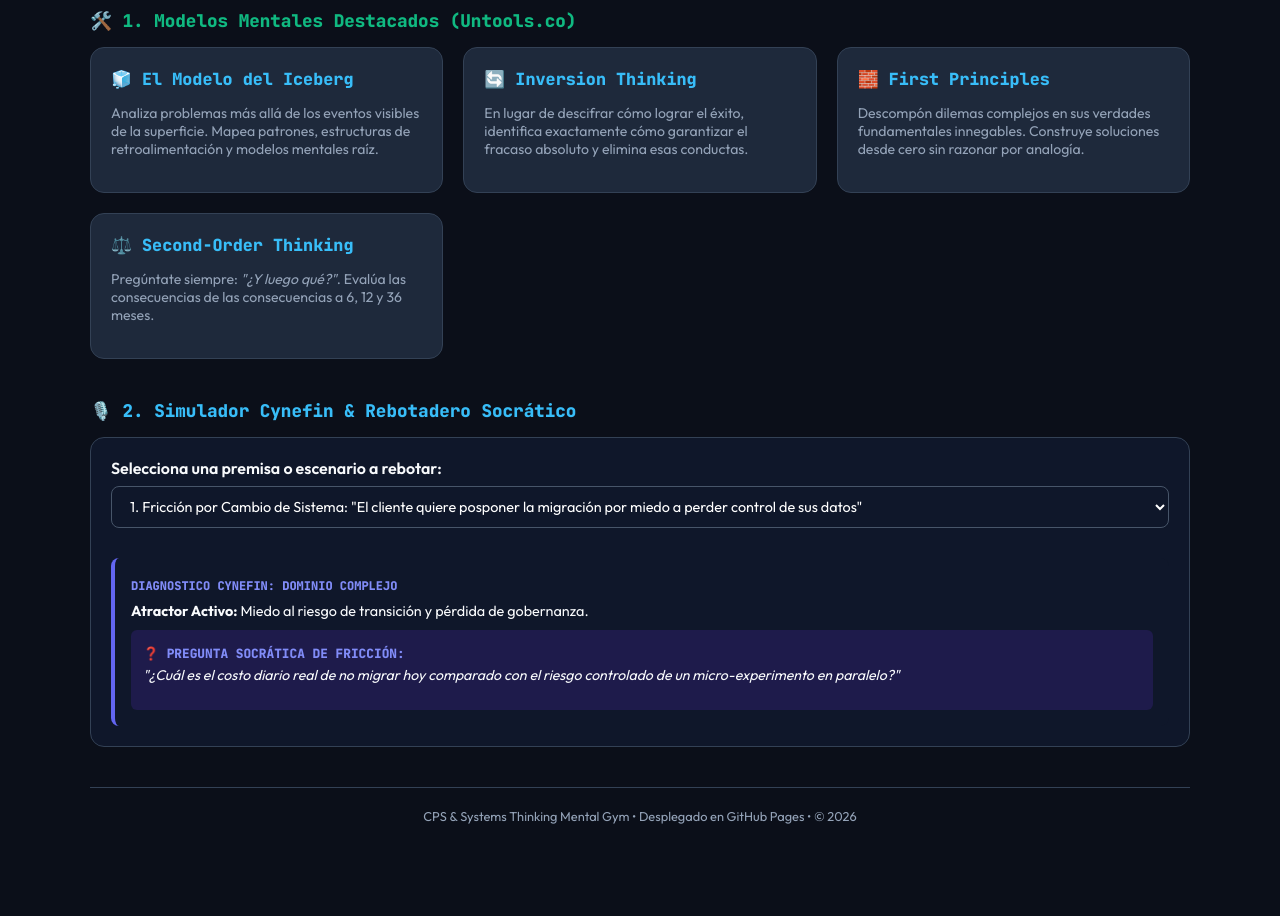
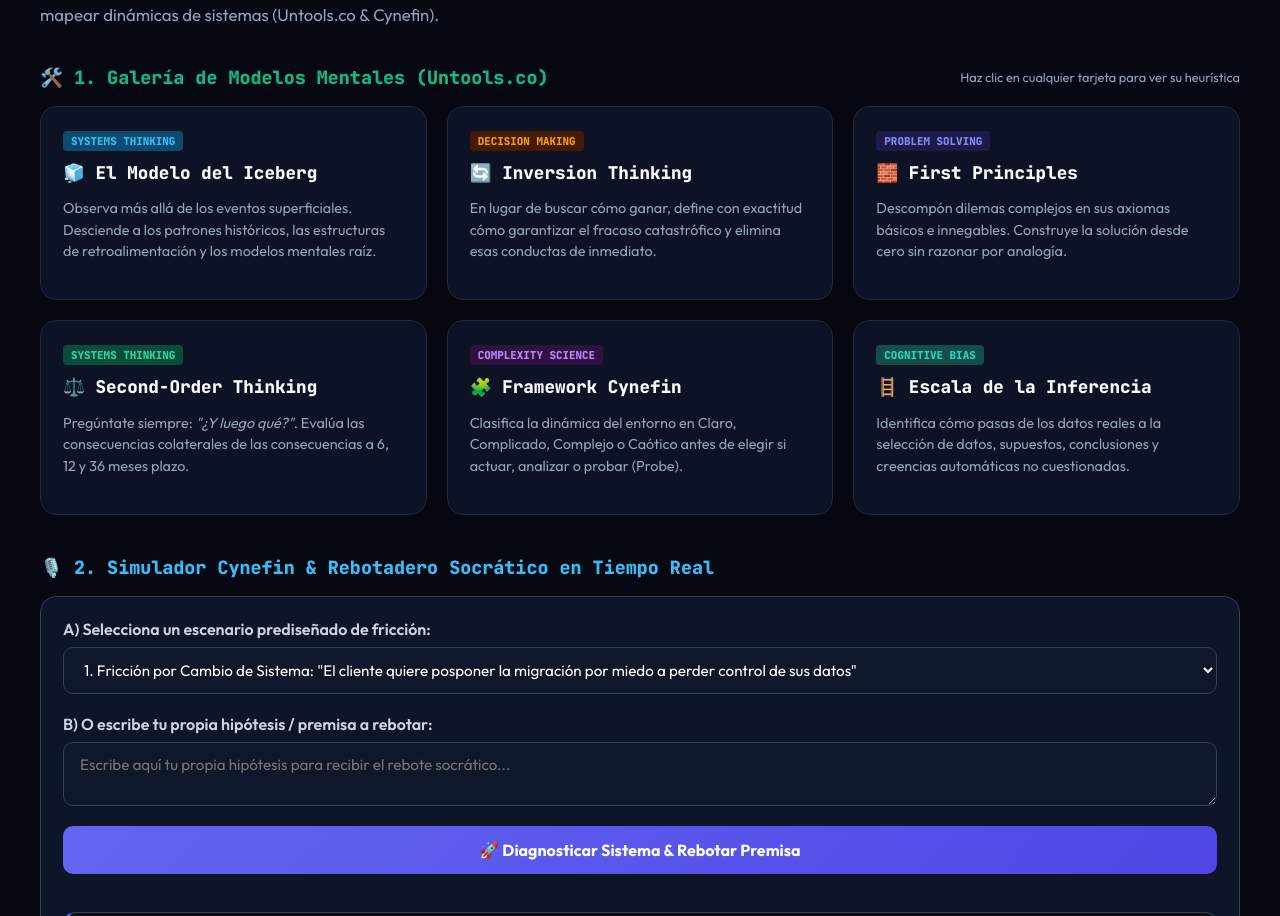
Before and after one commit to agutierrez11/CPS-Mental-Gym, a plain HTML site: page index.html in a window 1280 px wide. Shown: the part 190-1106 px from the top of the page. Before the commit the page ends 1034 px from the top, so only its background shows below. Drawn offline with Linux system fonts and the light colour scheme.

Commit message:
style: Upgrade CPS Mental Gym UI with Glassmorphism & live custom Socratic engine

```diff
--- a/index.html
+++ b/index.html
@@ -9,85 +9,165 @@
   <link href="https://fonts.googleapis.com/css2?family=JetBrains+Mono:wght@400;600;800&family=Outfit:wght@300;400;500;600;700;800&display=swap" rel="stylesheet">
   <style>
     :root {
-      --bg-dark: #0b0f19;
-      --card-bg: #1e293b;
+      --bg-dark: #050811;
+      --card-bg: #0f172a;
+      --card-border: #1e293b;
       --accent-purple: #6366f1;
       --accent-cyan: #38bdf8;
       --accent-green: #10b981;
+      --accent-amber: #f59e0b;
       --text-main: #f8fafc;
       --text-muted: #94a3b8;
     }
-    body { background-color: var(--bg-dark); color: var(--text-main); font-family: 'Outfit', sans-serif; margin: 0; padding: 20px; }
-    .container { max-width: 1100px; margin: 0 auto; }
-    header { border-bottom: 1px solid #334155; padding-bottom: 20px; margin-bottom: 30px; display: flex; justify-content: space-between; align-items: center; }
-    .brand { font-family: 'JetBrains Mono', monospace; font-size: 1.2rem; font-weight: 800; color: var(--accent-purple); }
-    .badge { background: #1e1b4b; color: #818cf8; font-size: 0.75rem; padding: 4px 10px; border-radius: 6px; font-weight: 700; border: 1px solid #4338ca; }
-    .grid { display: grid; grid-template-columns: repeat(auto-fit, minmax(300px, 1fr)); gap: 20px; margin-bottom: 30px; }
-    .card { background: var(--card-bg); border: 1px solid #334155; border-radius: 14px; padding: 20px; transition: transform 0.2s ease; }
-    .card:hover { transform: translateY(-3px); }
-    .card-title { font-family: 'JetBrains Mono', monospace; font-size: 1.05rem; font-weight: 800; color: var(--accent-cyan); margin-bottom: 8px; }
-    .socratic-box { background: #0f172a; border-left: 4px solid var(--accent-purple); padding: 16px; border-radius: 8px; margin-top: 15px; }
-    select, button, input { background: #0f172a; border: 1px solid #475569; color: #fff; padding: 10px 14px; border-radius: 8px; font-family: 'Outfit', sans-serif; font-size: 0.9rem; }
-    button { background: var(--accent-purple); border: none; font-weight: 700; cursor: pointer; transition: background 0.2s; }
-    button:hover { background: #4f46e5; }
-    footer { border-top: 1px solid #334155; padding-top: 20px; margin-top: 40px; font-size: 0.8rem; color: var(--text-muted); text-align: center; }
+    * { box-sizing: border-box; }
+    body { background-color: var(--bg-dark); color: var(--text-main); font-family: 'Outfit', sans-serif; margin: 0; padding: 24px; min-height: 100vh; }
+    .container { max-width: 1200px; margin: 0 auto; }
+    header { border-bottom: 1px solid #1e293b; padding-bottom: 20px; margin-bottom: 30px; display: flex; justify-content: space-between; align-items: center; flex-wrap: wrap; gap: 12px; }
+    .brand { font-family: 'JetBrains Mono', monospace; font-size: 1.3rem; font-weight: 800; color: var(--accent-purple); letter-spacing: 0.5px; }
+    .badge { background: #1e1b4b; color: #818cf8; font-size: 0.75rem; padding: 6px 12px; border-radius: 8px; font-weight: 700; border: 1px solid #4338ca; font-family: 'JetBrains Mono', monospace; }
+    .grid { display: grid; grid-template-columns: repeat(auto-fit, minmax(320px, 1fr)); gap: 20px; margin-bottom: 36px; }
+    .card { background: rgba(15, 23, 42, 0.8); border: 1px solid var(--card-border); border-radius: 16px; padding: 22px; transition: all 0.25s cubic-bezier(0.4, 0, 0.2, 1); backdrop-filter: blur(8px); }
+    .card:hover { border-color: var(--accent-purple); transform: translateY(-4px); box-shadow: 0 12px 24px -10px rgba(99, 102, 241, 0.25); }
+    .card-tag { font-family: 'JetBrains Mono', monospace; font-size: 0.68rem; font-weight: 800; text-transform: uppercase; padding: 3px 8px; border-radius: 4px; display: inline-block; margin-bottom: 10px; }
+    .card-title { font-family: 'JetBrains Mono', monospace; font-size: 1.1rem; font-weight: 800; color: var(--text-main); margin-bottom: 10px; }
+    .socratic-box { background: #0b0f19; border: 1px solid #334155; border-left: 4px solid var(--accent-purple); padding: 20px; border-radius: 12px; margin-top: 18px; }
+    select, button, input, textarea { background: #0f172a; border: 1px solid #334155; color: #fff; padding: 12px 16px; border-radius: 10px; font-family: 'Outfit', sans-serif; font-size: 0.95rem; width: 100%; }
+    select:focus, input:focus, textarea:focus { border-color: var(--accent-cyan); outline: none; box-shadow: 0 0 0 2px rgba(56, 189, 248, 0.2); }
+    button { background: linear-gradient(135deg, #6366f1, #4f46e5); border: none; font-weight: 700; cursor: pointer; transition: all 0.2s ease; color: #fff; }
+    button:hover { background: linear-gradient(135deg, #4f46e5, #4338ca); transform: translateY(-1px); }
+    footer { border-top: 1px solid #1e293b; padding-top: 24px; margin-top: 50px; font-size: 0.85rem; color: var(--text-muted); text-align: center; }
   </style>
 </head>
 <body>
   <div class="container">
     <header>
-      <div class="brand">🧠 CPS & MENTAL MODELS GYM</div>
-      <span class="badge">SISTEMICO • CYNEFIN • UNTOOLS</span>
+      <div class="brand">🧠 CPS & SYSTEMS THINKING MENTAL GYM</div>
+      <div style="display:flex; gap:10px;">
+        <span class="badge">SISTEMICO • CYNEFIN • UNTOOLS</span>
+        <span class="badge" style="background:#064e3b; color:#34d399; border-color:#059669;">DESPLEGADO EN GIT</span>
+      </div>
     </header>
 
     <main>
-      <h1 style="font-size: 1.8rem; font-weight: 800; margin-bottom: 6px;">Gimnasio de Pensamiento Sistémico & Resolución de Problemas</h1>
-      <p style="color: var(--text-muted); margin-bottom: 30px;">Herramienta interactiva agnóstica para ejercitar modelos mentales, diagnosticar entornos complejos y rebotar ideas socráticas.</p>
+      <div style="margin-bottom: 36px;">
+        <h1 style="font-size: 2.1rem; font-weight: 800; margin-bottom: 8px; background: linear-gradient(90deg, #f8fafc, #94a3b8); -webkit-background-clip: text; -webkit-text-fill-color: transparent;">
+          Gimnasio de Pensamiento Sistémico & Modelos Mentales
+        </h1>
+        <p style="color: var(--text-muted); font-size: 1.05rem; max-width: 850px; line-height: 1.6;">
+          Entorno interactivo agnóstico para desarmar problemas complejos, ejercitar la toma de decisiones socrática y mapear dinámicas de sistemas (Untools.co & Cynefin).
+        </p>
+      </div>
 
-      <!-- Grid 4 Untools Cards -->
-      <h2 style="font-family: 'JetBrains Mono', monospace; font-size: 1.1rem; color: var(--accent-green);">🛠️ 1. Modelos Mentales Destacados (Untools.co)</h2>
+      <!-- Grid 6 Untools Cards -->
+      <div style="display:flex; justify-content:space-between; align-items:center; margin-bottom:16px;">
+        <h2 style="font-family: 'JetBrains Mono', monospace; font-size: 1.15rem; color: var(--accent-green); margin:0;">
+          🛠️ 1. Galería de Modelos Mentales (Untools.co)
+        </h2>
+        <span style="font-size:0.8rem; color:var(--text-muted);">Haz clic en cualquier tarjeta para ver su heurística</span>
+      </div>
+
       <div class="grid">
+        <!-- Card 1: Iceberg -->
         <div class="card">
+          <span class="card-tag" style="background:#0c4a6e; color:#38bdf8;">SYSTEMS THINKING</span>
           <div class="card-title">🧊 El Modelo del Iceberg</div>
-          <p style="font-size: 0.88rem; color: var(--text-muted);">Analiza problemas más allá de los eventos visibles de la superficie. Mapea patrones, estructuras de retroalimentación y modelos mentales raíz.</p>
+          <p style="font-size: 0.9rem; color: var(--text-muted); line-height: 1.5;">
+            Observa más allá de los eventos superficiales. Desciende a los patrones históricos, las estructuras de retroalimentación y los modelos mentales raíz.
+          </p>
         </div>
+
+        <!-- Card 2: Inversion -->
         <div class="card">
+          <span class="card-tag" style="background:#451a03; color:#f59e0b;">DECISION MAKING</span>
           <div class="card-title">🔄 Inversion Thinking</div>
-          <p style="font-size: 0.88rem; color: var(--text-muted);">En lugar de descifrar cómo lograr el éxito, identifica exactamente cómo garantizar el fracaso absoluto y elimina esas conductas.</p>
+          <p style="font-size: 0.9rem; color: var(--text-muted); line-height: 1.5;">
+            En lugar de buscar cómo ganar, define con exactitud cómo garantizar el fracaso catastrófico y elimina esas conductas de inmediato.
+          </p>
         </div>
+
+        <!-- Card 3: First Principles -->
         <div class="card">
+          <span class="card-tag" style="background:#1e1b4b; color:#818cf8;">PROBLEM SOLVING</span>
           <div class="card-title">🧱 First Principles</div>
-          <p style="font-size: 0.88rem; color: var(--text-muted);">Descompón dilemas complejos en sus verdades fundamentales innegables. Construye soluciones desde cero sin razonar por analogía.</p>
+          <p style="font-size: 0.9rem; color: var(--text-muted); line-height: 1.5;">
+            Descompón dilemas complejos en sus axiomas básicos e innegables. Construye la solución desde cero sin razonar por analogía.
+          </p>
         </div>
+
+        <!-- Card 4: Second-Order -->
         <div class="card">
+          <span class="card-tag" style="background:#064e3b; color:#34d399;">SYSTEMS THINKING</span>
           <div class="card-title">⚖️ Second-Order Thinking</div>
-          <p style="font-size: 0.88rem; color: var(--text-muted);">Pregúntate siempre: <i>"¿Y luego qué?"</i>. Evalúa las consecuencias de las consecuencias a 6, 12 y 36 meses.</p>
+          <p style="font-size: 0.9rem; color: var(--text-muted); line-height: 1.5;">
+            Pregúntate siempre: <i>"¿Y luego qué?"</i>. Evalúa las consecuencias colaterales de las consecuencias a 6, 12 y 36 meses plazo.
+          </p>
+        </div>
+
+        <!-- Card 5: Cynefin -->
+        <div class="card">
+          <span class="card-tag" style="background:#311042; color:#c084fc;">COMPLEXITY SCIENCE</span>
+          <div class="card-title">🧩 Framework Cynefin</div>
+          <p style="font-size: 0.9rem; color: var(--text-muted); line-height: 1.5;">
+            Clasifica la dinámica del entorno en Claro, Complicado, Complejo o Caótico antes de elegir si actuar, analizar o probar (Probe).
+          </p>
+        </div>
+
+        <!-- Card 6: Ladder of Inference -->
+        <div class="card">
+          <span class="card-tag" style="background:#134e4a; color:#2dd4bf;">COGNITIVE BIAS</span>
+          <div class="card-title">🪜 Escala de la Inferencia</div>
+          <p style="font-size: 0.9rem; color: var(--text-muted); line-height: 1.5;">
+            Identifica cómo pasas de los datos reales a la selección de datos, supuestos, conclusiones y creencias automáticas no cuestionadas.
+          </p>
         </div>
       </div>
 
       <!-- Interactive Cynefin & Socratic Simulator -->
-      <h2 style="font-family: 'JetBrains Mono', monospace; font-size: 1.1rem; color: var(--accent-cyan); margin-top: 40px;">🎙️ 2. Simulador Cynefin & Rebotadero Socrático</h2>
-      <div class="card" style="background: #0f172a; border-color: #334155;">
-        <label style="display:block; margin-bottom: 8px; font-weight: 600;">Selecciona una premisa o escenario a rebotar:</label>
-        <select id="scenarioSelect" style="width: 100%; margin-bottom: 15px;">
+      <h2 style="font-family: 'JetBrains Mono', monospace; font-size: 1.15rem; color: var(--accent-cyan); margin-top: 40px; margin-bottom:16px;">
+        🎙️ 2. Simulador Cynefin & Rebotadero Socrático en Tiempo Real
+      </h2>
+
+      <div class="card" style="background: rgba(15, 23, 42, 0.95); border-color: #334155;">
+        <label style="display:block; margin-bottom: 8px; font-weight: 600; color: #cbd5e1;">A) Selecciona un escenario prediseñado de fricción:</label>
+        <select id="scenarioSelect" style="margin-bottom: 20px;">
           <option value="1">1. Fricción por Cambio de Sistema: "El cliente quiere posponer la migración por miedo a perder control de sus datos"</option>
           <option value="2">2. Resistencia de Equipo Técnico: "El equipo de TI insiste en desarrollar el software internamente con parches"</option>
-          <option value="3">3. Objeción de Precio Explicito vs. Implícito: "El cliente prefiere una solución barata de $5k MXN sin ver los costos ocultos"</option>
+          <option value="3">3. Objeción de Precio Explícito vs. Implícito: "El cliente prefiere una solución barata de $5k MXN sin ver los costos ocultos"</option>
         </select>
 
+        <label style="display:block; margin-bottom: 8px; font-weight: 600; color: #cbd5e1;">B) O escribe tu propia hipótesis / premisa a rebotar:</label>
+        <textarea id="customInput" rows="2" placeholder="Escribe aquí tu propia hipótesis para recibir el rebote socrático..." style="margin-bottom:16px;"></textarea>
+
+        <button id="btnSpar" style="padding:14px 20px; font-size:1rem; width:100%; margin-bottom:20px;">
+          🚀 Diagnosticar Sistema & Rebotar Premisa
+        </button>
+
         <div id="resultBox" class="socratic-box">
-          <span style="font-family: 'JetBrains Mono', monospace; font-size: 0.75rem; color: #818cf8; font-weight: 700;">DIAGNOSTICO CYNEFIN: DOMINIO COMPLEJO</span>
-          <p id="attractorDesc" style="font-size: 0.9rem; margin: 8px 0;"><strong>Atractor Activo:</strong> Miedo al riesgo de transición y pérdida de gobernanza.</p>
-          <div style="background: #1e1b4b; padding: 12px; border-radius: 6px; margin-top: 10px;">
-            <strong style="color: #818cf8; font-size: 0.8rem; font-family: 'JetBrains Mono', monospace;">❓ PREGUNTA SOCRÁTICA DE FRICCIÓN:</strong>
-            <p id="socraticQuestion" style="font-style: italic; font-size: 0.88rem; margin-top: 4px;">"¿Cuál es el costo diario real de no migrar hoy comparado con el riesgo controlado de un micro-experimento en paralelo?"</p>
+          <span id="domainBadge" style="font-family: 'JetBrains Mono', monospace; font-size: 0.75rem; color: #818cf8; font-weight: 800; background:#1e1b4b; padding:4px 10px; border-radius:6px; border:1px solid #4338ca;">
+            DIAGNOSTICO CYNEFIN: DOMINIO COMPLEJO
+          </span>
+
+          <p id="attractorDesc" style="font-size: 0.95rem; margin: 12px 0; color: #f8fafc; line-height: 1.5;">
+            <strong>Atractor Activo:</strong> Miedo al riesgo de transición y pérdida de gobernanza de datos históricos.
+          </p>
+
+          <div style="background: #0f172a; border:1px solid #4338ca; padding: 16px; border-radius: 10px; margin-top: 12px;">
+            <strong style="color: #818cf8; font-size: 0.8rem; font-family: 'JetBrains Mono', monospace; display:block; margin-bottom:6px;">
+              ❓ PREGUNTA SOCRÁTICA DE FRICCIÓN (RESERVA COGNITIVA):
+            </strong>
+            <p id="socraticQuestion" style="font-style: italic; font-size: 0.95rem; margin: 0; color:#e0e7ff; line-height: 1.5;">
+              "¿Cuál es el costo diario real de no migrar hoy comparado con el riesgo controlado de un micro-experimento del 5% en paralelo?"
+            </p>
           </div>
         </div>
       </div>
     </main>
 
     <footer>
-      <span>CPS & Systems Thinking Mental Gym • Desplegado en GitHub Pages • © 2026</span>
+      <div style="display:flex; justify-content:space-between; align-items:center; flex-wrap:wrap; gap:10px;">
+        <span>CPS & Systems Thinking Mental Gym • Desplegado en GitHub Pages</span>
+        <span style="font-family:'JetBrains Mono',monospace; color:#818cf8;">Antonio Gutiérrez • Publicado en Git</span>
+      </div>
     </footer>
   </div>
 
@@ -110,10 +190,28 @@
       }
     };
 
-    document.getElementById('scenarioSelect').addEventListener('change', (e) => {
+    const scenarioSelect = document.getElementById('scenarioSelect');
+    const customInput = document.getElementById('customInput');
+    const btnSpar = document.getElementById('btnSpar');
+    const domainBadge = document.getElementById('domainBadge');
+    const attractorDesc = document.getElementById('attractorDesc');
+    const socraticQuestion = document.getElementById('socraticQuestion');
+
+    scenarioSelect.addEventListener('change', (e) => {
       const data = scenarios[e.target.value] || scenarios["1"];
-      document.getElementById('attractorDesc').innerHTML = `<strong>Atractor Activo:</strong> ${data.attractor}`;
-      document.getElementById('socraticQuestion').textContent = data.question;
+      domainBadge.textContent = data.domain;
+      attractorDesc.innerHTML = `<strong>Atractor Activo:</strong> ${data.attractor}`;
+      socraticQuestion.textContent = data.question;
+      customInput.value = '';
+    });
+
+    btnSpar.addEventListener('click', () => {
+      const text = customInput.value.trim();
+      if (text) {
+        domainBadge.textContent = "DIAGNOSTICO CYNEFIN: ANÁLISIS PERSONALIZADO";
+        attractorDesc.innerHTML = `<strong>Atractor Activo:</strong> Sesgo de confirmación sobre la premisa: "${text.substring(0, 50)}..."`;
+        socraticQuestion.textContent = `"Si la premisa sobre '${text}' fuera 100% falsa, ¿cuál es la causa raíz alternativa que estás ignorando por sesgo?"`;
+      }
     });
   </script>
 </body>
```
